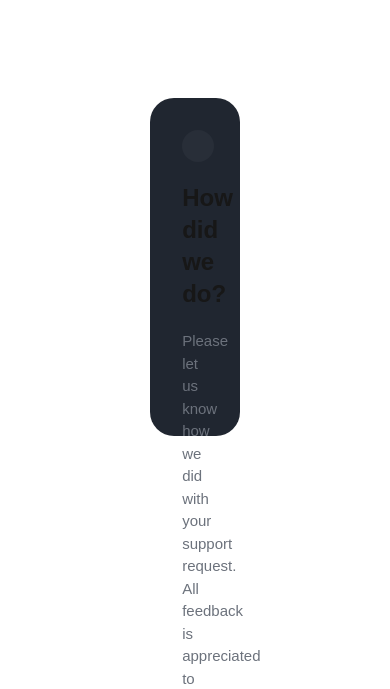
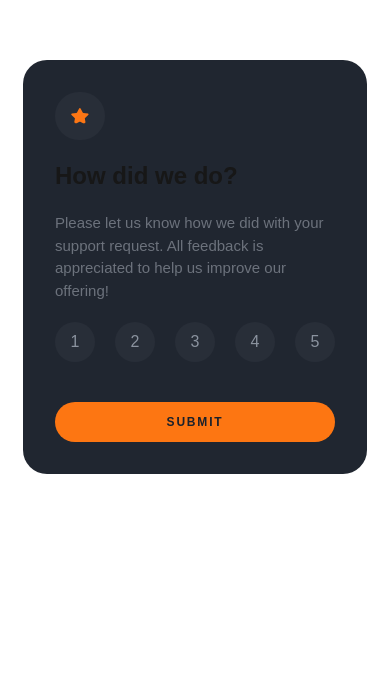
Before and after one commit to spencerattick/styling-showcase, a Next.js app: page /javascript/rating in a window 390 px wide. Shown: the part 155-844 px from the top of the page. Built offline with nearby package versions, Linux system fonts and the light colour scheme.

Commit message:
make route responsive

```diff
--- a/src/components/rating-card.tsx
+++ b/src/components/rating-card.tsx
@@ -14,7 +14,7 @@ export default function RatingCard({
 }: RatingCardProps) {
   const ratingNums = [1, 2, 3, 4, 5];
   return (
-    <div className="bg-[#202630] w-[23vw] h-[40vh] rounded-3xl p-8">
+    <div className="bg-[#202630] xl:mx-[650px] lg:mx-96 md:mx-70 sm:mx-30 rounded-3xl p-8 mx-10">
       <Image
         src="/icon-star-rating.svg"
         width={50}
--- a/src/components/thank-you-card.tsx
+++ b/src/components/thank-you-card.tsx
@@ -7,7 +7,7 @@ type ThankYouCardProps = {
 
 export default function ThankYouCard({ rating }: ThankYouCardProps) {
   return (
-    <div className="bg-[#202630] w-[23vw] h-[40vh] rounded-3xl p-8 flex flex-col items-center justify-center gap-6">
+    <div className="bg-[#202630] xl:mx-[650px] lg:mx-96 md:mx-70 sm:mx-30 mx-10 rounded-3xl p-8 flex flex-col items-center justify-center gap-6">
       <Image
         src="/illustration-thank-you.svg"
         height={120}
```
